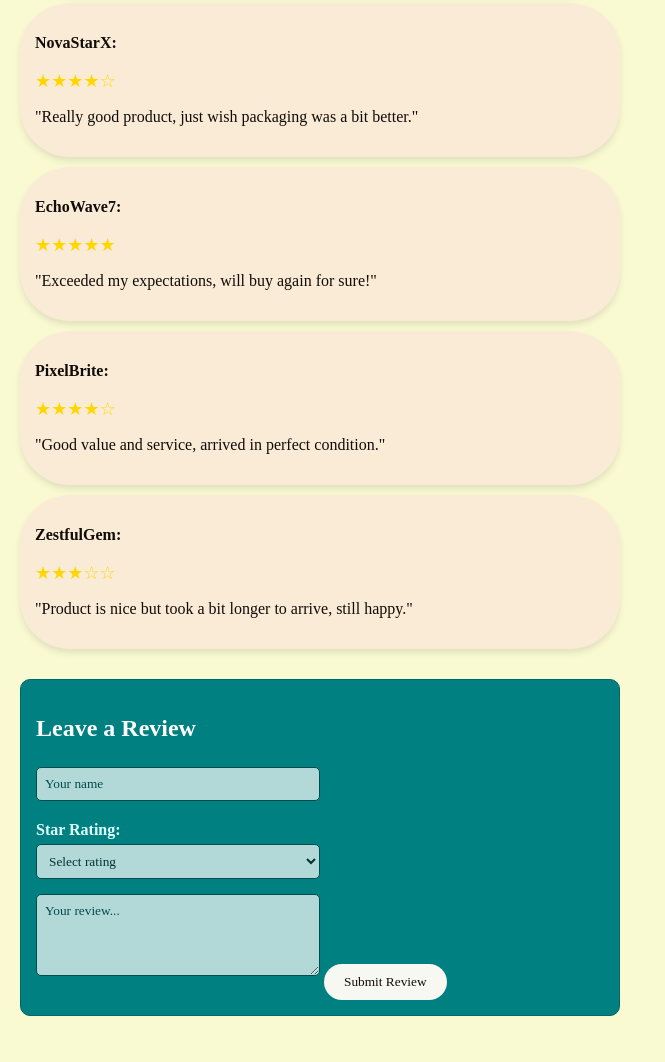
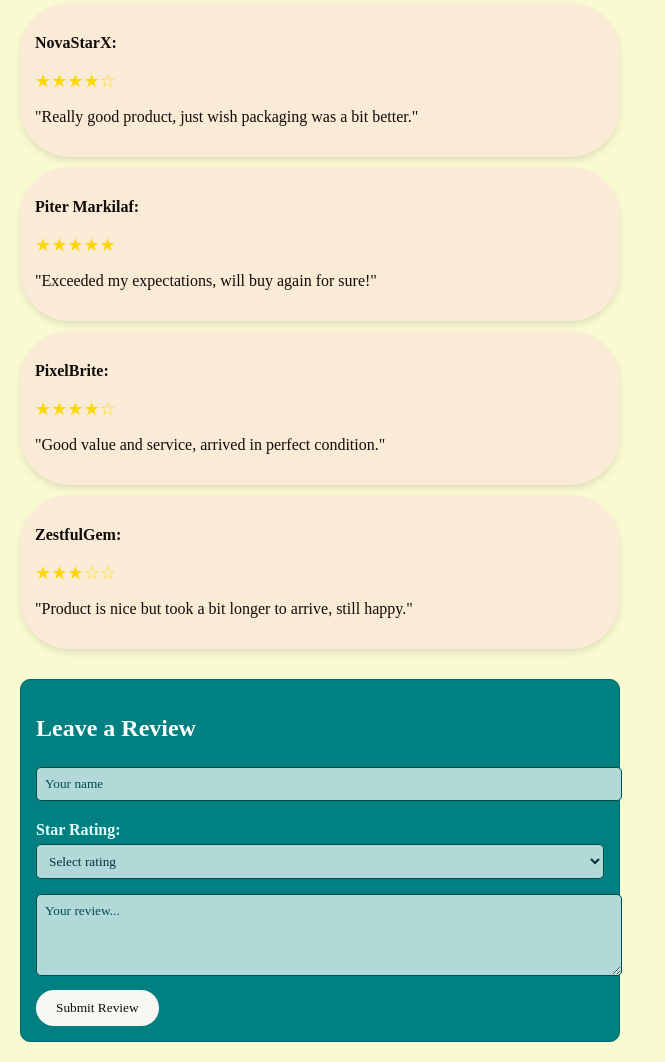
Before and after one commit to sleepneverpays/sleepneverpays-reviews, a plain HTML site: page index.html in a window 1280 px wide. Shown: the part 864-1926 px from the top of the page, without its empty margins (0-665 px from the left). Before the commit the page ends 1900 px from the top, so only its background shows below. Drawn offline with Linux system fonts and the light colour scheme.

Commit message:
Update index.html

```diff
--- a/index.html
+++ b/index.html
@@ -11,9 +11,10 @@
       margin: 0;
       padding: 20px;
       max-width: 600px;
+      /* keep content on left side with some margin */
     }
     h1 {
-      color: #6495ED; /* Slightly darker light blue */
+      color: #6495ed; /* Slightly darker light blue */
     }
     .review {
       padding: 15px;
@@ -45,7 +46,7 @@
     #review-form input,
     #review-form textarea,
     #review-form select {
-      width: 50%; /* changed from 100% to 50% */
+      width: 100%;
       padding: 8px;
       margin: 5px 0 10px;
       background-color: #b2d8d8;
@@ -53,11 +54,6 @@
       border: 1px solid #004d4d;
       border-radius: 5px;
       font-family: "Times New Roman", serif;
-      box-sizing: border-box;
-    }
-    #review-form textarea {
-      /* Keep textarea height but width 50% */
-      resize: vertical;
     }
     #review-form input::placeholder,
     #review-form textarea::placeholder {
@@ -119,7 +115,7 @@
   </div>
 
   <div class="review">
-    <p class="author">EchoWave7:</p>
+    <p class="author">Piter Markilaf:</p>
     <p class="stars">★★★★★</p>
     <p class="review-text">"Exceeded my expectations, will buy again for sure!"</p>
   </div>
```
